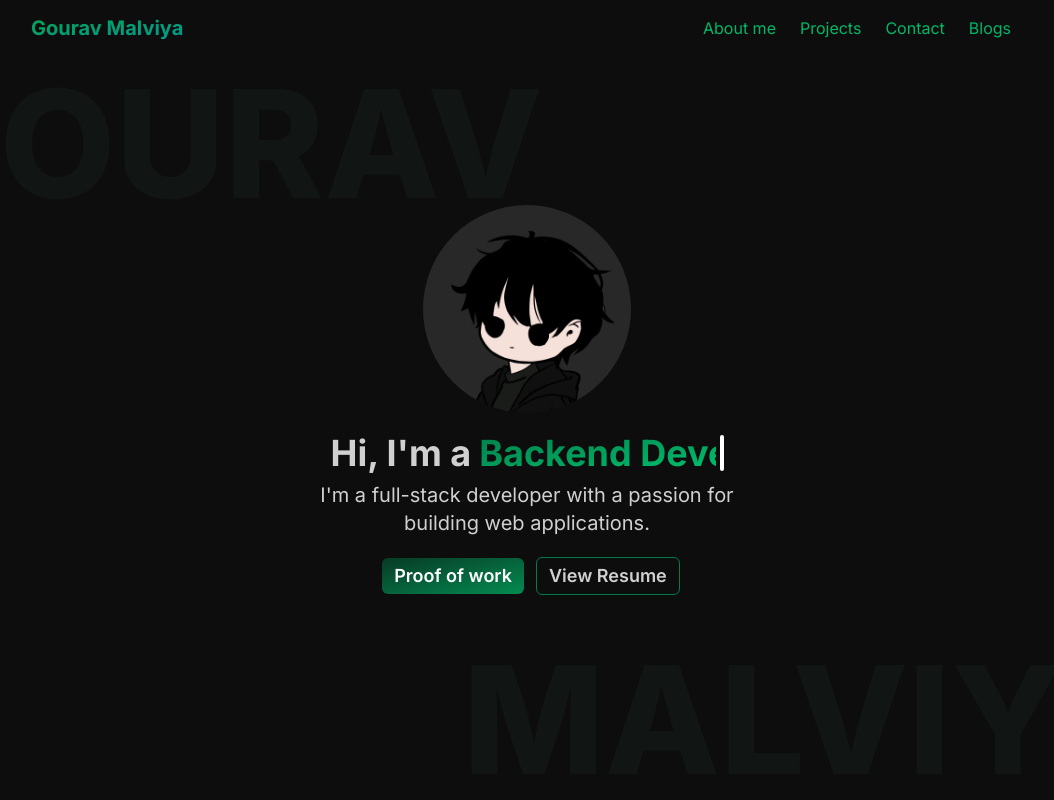
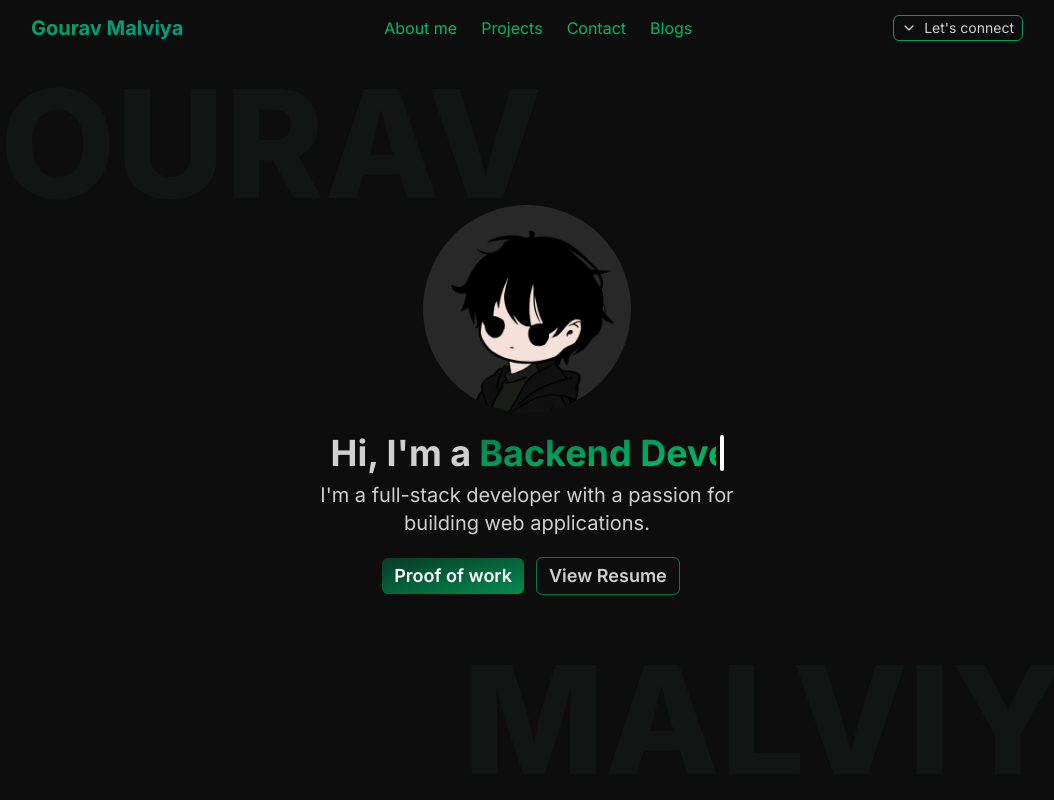
Before and after one commit to GouravMalviya445/portfolio, a Next.js app: page / in a window 1280 px wide. Shown: the top 800 px of the page, without its empty margins (113-1167 px from the left). Built offline with nearby package versions, Linux system fonts and the light colour scheme.

Commit message:
add social accounts dropdown

```diff
--- a/src/components/navbar/index.tsx
+++ b/src/components/navbar/index.tsx
@@ -4,6 +4,8 @@ import React, { useState } from 'react'
 import { motion, useMotionValueEvent, useScroll } from "motion/react";
 import Link from 'next/link';
 import { cn } from '@/lib/utils';
+import Button from '../Button';
+import { IoIosArrowDown } from 'react-icons/io';
 
 function Navbar() {
   const navItems = [
@@ -25,7 +27,27 @@ function Navbar() {
     },
   ]
 
+  const socialAccounts = [
+    {
+      name: "Github",
+      href: "https://github.com/gouravmalviya445",
+    },
+    {
+      name: "Twitter",
+      href: "https://x.com/gouravdotcom",
+    },
+    {
+      name: "Linkedin",
+      href: "https://linkedin.com/in/gouravmalviya",
+    },
+    {
+      name: "Instagram",
+      href: "https://instagram.com/https.gouravxx._",
+    }
+  ]
+
   const [hovered, setHovered] = useState<number | null>(null);
+  const [showDropdown, setShowDropdown] = useState(false);
 
   const { scrollY } = useScroll();
 
@@ -42,7 +64,7 @@ function Navbar() {
     <motion.nav
       initial={{
         width: "70%",
-        opacity: 0
+        opacity: 0,
       }}
       animate={{
         width: scrolled ? "60%" : "80%",
@@ -54,7 +76,7 @@ function Navbar() {
         ease: "easeInOut"
       }}
       layoutId='navbar'
-      className={cn("max-w-7xl flex fixed top-0 left-1/2 -translate-x-1/2 z-50 justify-between items-center rounded-full px-4 py-3", scrolled && "shadow-dark dark:shadow-none dark:border dark:border-[#04bd92]/20")}
+      className={cn("max-w-7xl flex fixed top-0 left-1/2 -translate-x-1/2 z-50 justify-between items-center rounded-full px-4 py-3", scrolled && "shadow-dark dark:shadow-none dark:border dark:border-[#04bd92]/20 dark:bg-bg-surface/40")}
     >
       {/* logo */}
       <Link className='' href="/">
@@ -87,6 +109,27 @@ function Navbar() {
           </Link>
         ))}
       </div>
+
+      <div className='hidden md:block relative'
+        onFocus={() => setShowDropdown(true)}
+        onBlur={() => setShowDropdown(false)}
+      >
+        <Button
+          variant='outline' className='text-sm '
+        >
+          <IoIosArrowDown /> Let&apos;s connect
+        </Button>
+
+        {showDropdown && (
+          <div className='dark:bg-bg-surface/50 overflow-hidden rounded-lg absolute top-[130%] w-full flex flex-col items-center '>
+              {socialAccounts.map((account, index) => (
+                <Link href={account.href} key={index} className='w-full py-0.5 hover:bg-accent/60 text-center transition-all rounded-lg'>
+                  <span>{account.name}</span>
+                </Link>
+              ))}
+          </div>
+        )}
+      </div>
     </motion.nav>
   )
 }
```
